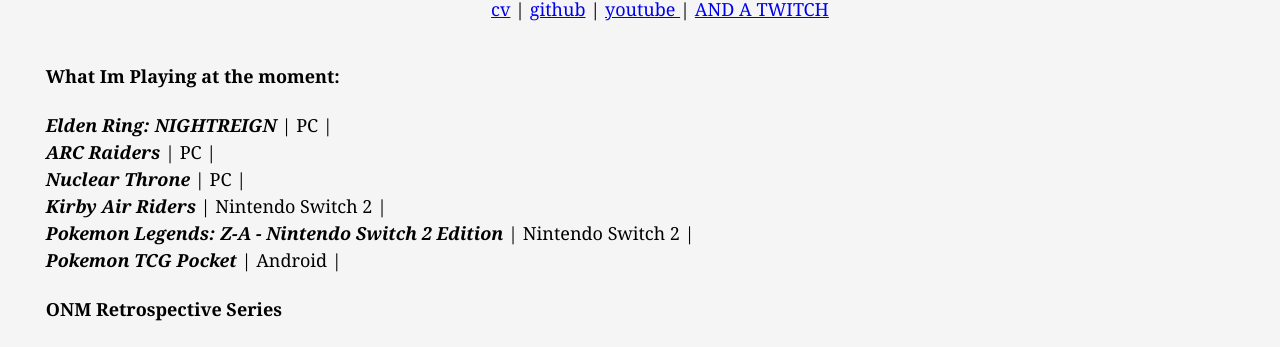
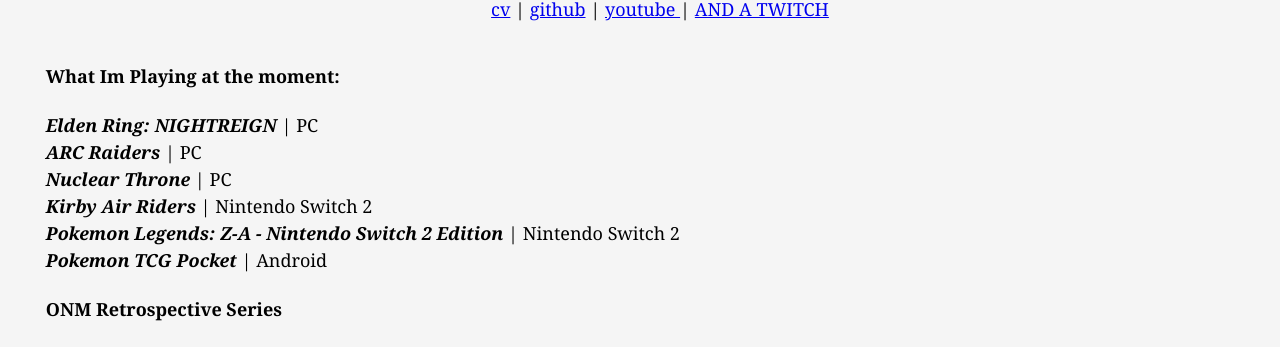
Before and after one commit to GreigHuth/greighuth.github.io, a Jekyll site: the page built from index.html, in a window 1280 px wide. Shown: the part 306-653 px from the top of the page. Built offline with Jekyll 4.4.1, drawn with Linux system fonts in a browser that asks for light colours.

Commit message:
Update index.html

```diff
--- a/index.html
+++ b/index.html
@@ -26,7 +26,7 @@
   <h4> What Im Playing at the moment:</h4>
   <ul class="no-bullets">
     {% for game in site.data.currentlyplaying %}
-      <li> <i><b>{{ game.title }}</b></i> | {{ game.platform }} | <a href ="{{ game.link }}"> {{ game.store }}</a></li>
+      <li> <i><b>{{ game.title }}</b></i> | {{ game.platform }} <a href ="{{ game.link }}"> {{ game.store }}</a></li>
     {% endfor %}
   </ul>
 
```
